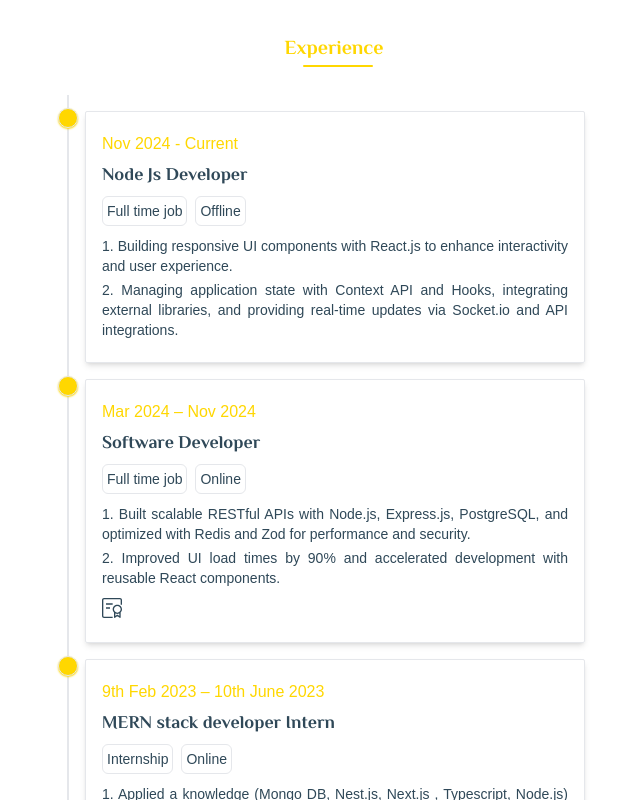
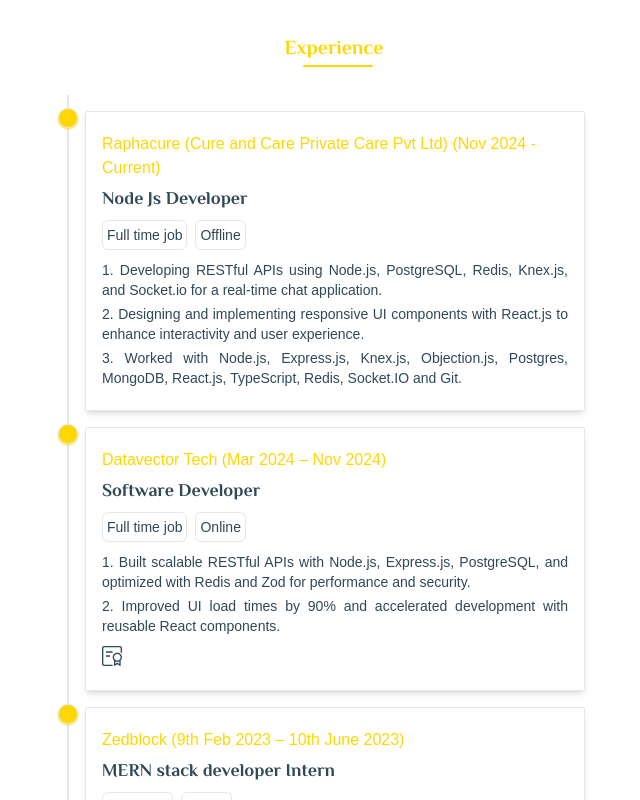
Before and after one commit to shashank78P/Shashank-P-Portfolio, a Next.js app: page / in a window 1280 px wide. Shown: the part 2780-3580 px from the top of the page, without its empty margins (306-946 px from the left). Built offline with nearby package versions, Linux system fonts and the light colour scheme; a web font is replaced by a local one.

Commit message:
added raphacure details

```diff
--- a/Components/Experience/Experience.tsx
+++ b/Components/Experience/Experience.tsx
@@ -35,7 +35,7 @@
                         experienceDetails?.map((data: experienceDetailsDto, i) => {
                             return (
                                 <ul className='max-w-[500px] min-w-[200px] cursor-pointer border mx-2 my-4 p-4 relative shadow-md rounded-sm before:content-[""] before:absolute before:w-5 before:h-5 before:border before:rounded-full before:bg-gold b before:-left-7 before:-top-1 before:shadow-sm before:shadow-gold before:cursor-pointer' key={i}>
-                                    <li className='my-1 text-gold font-medium text-base'>{data?.workPeriod}</li>
+                                    <li className='my-1 text-gold font-medium text-base'>{data?.company} ({data?.workPeriod})</li>
                                     <li className={` ${philosopher.className} my-1 text-lg font-medium`}>{data?.role}</li>
                                     <ul className='flex items-center'>
                                         <li className=' border p-1 rounded-md my-1  mr-2 font-light text-sm'>{data?.jobType}</li>
--- a/Components/Experience/type.ts
+++ b/Components/Experience/type.ts
@@ -23,12 +23,13 @@
     {
       workPeriod: "Nov 2024 - Current",
       jobType: jobType.FULL_TIME_JOB,
-      company: "Raphacure (Cure and Care Pvt Ltd)",
+      company: "Raphacure (Cure and Care Private Care Pvt Ltd)",
       workingMode: workMode.OFFLINE,
       role: "Node Js Developer",
       description: [
-        "Building responsive UI components with React.js to enhance interactivity and user experience.",
-        "Managing application state with Context API and Hooks, integrating external libraries, and providing real-time updates via Socket.io and API integrations.",
+        "Developing RESTful APIs using Node.js, PostgreSQL, Redis, Knex.js, and Socket.io for a real-time chat application.",
+        "Designing and implementing responsive UI components with React.js to enhance interactivity and user experience. ",
+        "Worked with Node.js, Express.js, Knex.js, Objection.js, Postgres, MongoDB, React.js, TypeScript, Redis, Socket.IO and Git."
       ],
     },
     {
```
